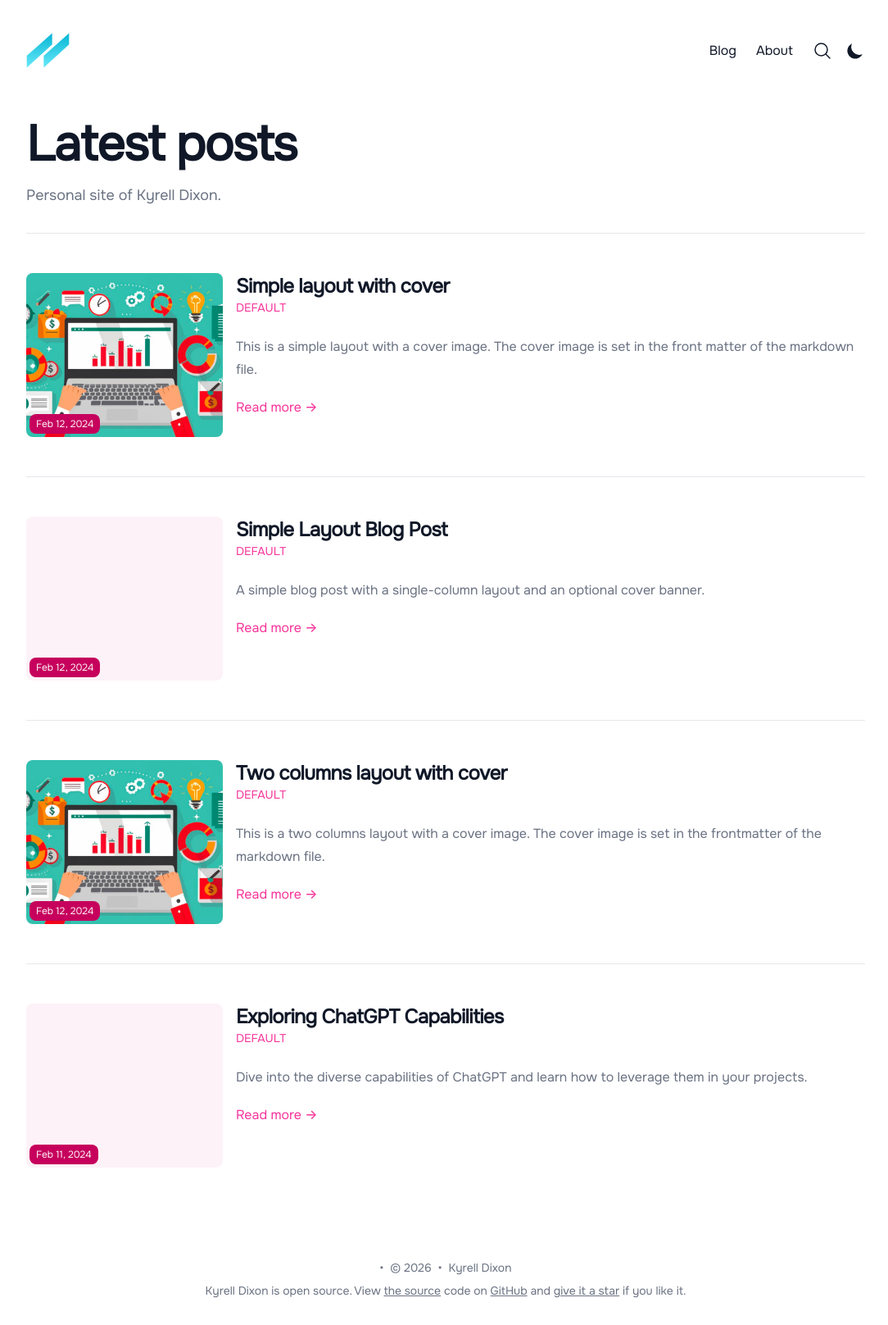
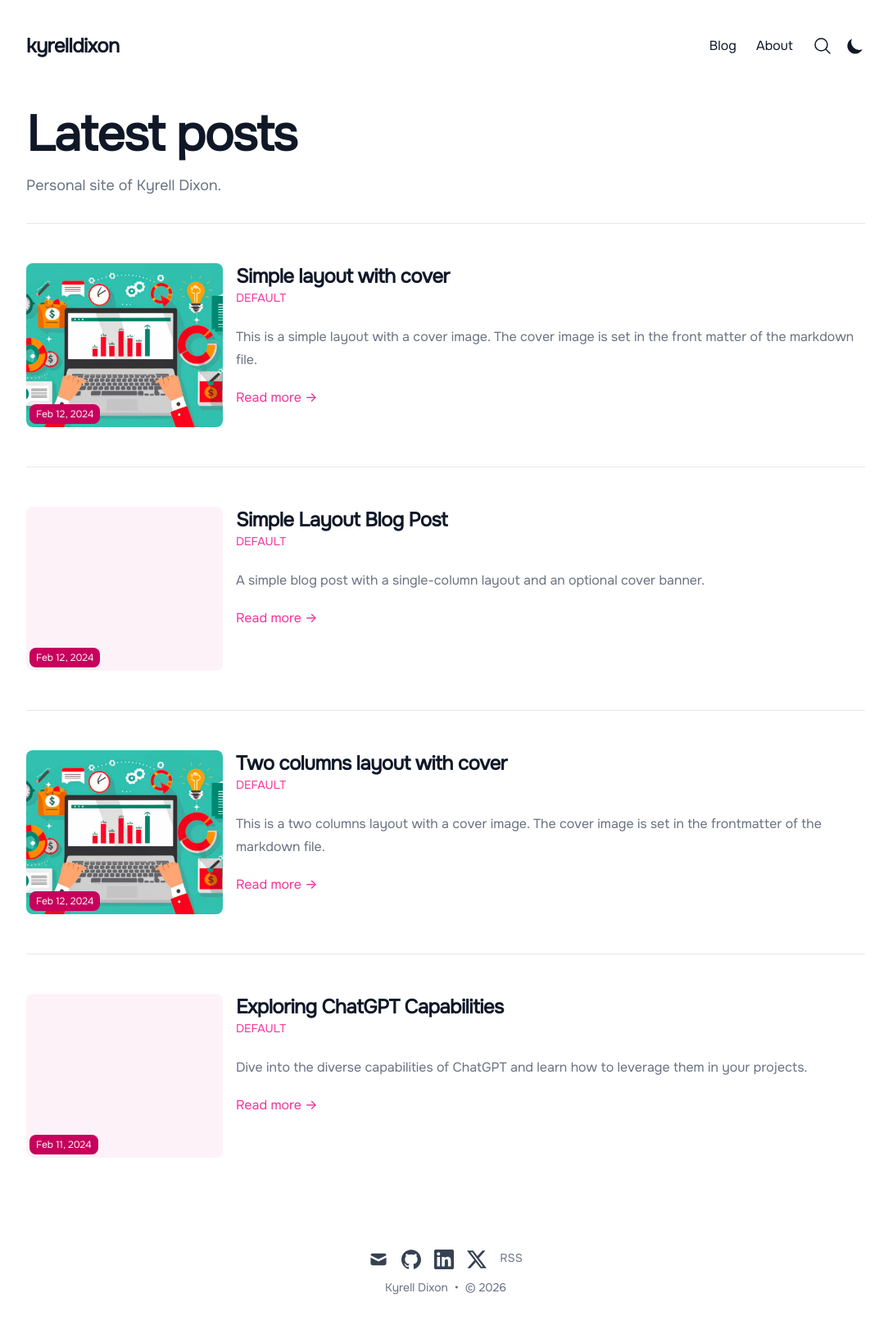
Before and after one commit to kyrelldixon/kyrelldixon.com, an Astro site: page / in a window 1280 px wide. Shown: the whole page at 82% size, without its empty margins (96-1180 px from the left). Built offline with nearby package versions, Linux system fonts and the light colour scheme; Astro itself is replaced by a stand-in of ours; some packages are replaced by stand-ins of ours.

Commit message:
chore: text-mark logo (kyrelldixon), Footer with X/LinkedIn/GitHub/Mail/RSS

```diff
--- a/src/components/Footer.astro
+++ b/src/components/Footer.astro
@@ -1,41 +1,33 @@
 ---
-// import SocialIcon from '@/components/social-icons/index.astro'
+import SocialIcon from "@/components/social-icons/index.astro";
 import { SITE_METADATA } from "@/consts";
+import { useTranslations } from "@/i18n";
+import Link from "./Link.astro";
 
 const t = useTranslations();
-
-import { useTranslations } from "@/i18n";
-import Link from "./Link.astro";
 ---
 
 <footer>
-    <div class="mt-16 flex flex-col items-center">
-        <!--<div class="mb-3 flex space-x-4">-->
-        <!--    <SocialIcon kind="mail" href={`mailto:${SITE_METADATA.email}`} size={6}/>-->
-        <!--    <SocialIcon kind="github" href={SITE_METADATA.github} size={6}/>-->
-        <!--    <SocialIcon kind="facebook" href={SITE_METADATA.facebook} size={6}/>-->
-        <!--    <SocialIcon kind="youtube" href={SITE_METADATA.youtube} size={6}/>-->
-        <!--    <SocialIcon kind="linkedin" href={SITE_METADATA.linkedin} size={6}/>-->
-        <!--    <SocialIcon kind="twitter" href={SITE_METADATA.twitter} size={6}/>-->
-        <!--</div>-->
-        <div class="mb-2 flex space-x-2 text-sm text-gray-500 dark:text-gray-400">
-            <!--<Link href="/about">{SITE_METADATA.title}</Link>-->
-            <div>{` • `}</div>
-            <div>{`© ${new Date().getFullYear()}`}</div>
-            <div>{` • `}</div>
-            <Link href="/">{t('siteMetadata.title')}</Link>
-        </div>
-        <div class="mb-8 text-sm text-gray-500 dark:text-gray-400">
-            <Link href={SITE_METADATA.siteRepo}>
-                {t('siteMetadata.title')} {` is open source. `}
-                {` View `}
-                <span class="underline">the source</span>
-                {` code on `}
-                <span class="underline">GitHub</span>
-                {` and `}
-                <span class="underline">give it a star</span>
-                {` if you like it.`}
-            </Link>
-        </div>
+  <div class="mt-16 flex flex-col items-center">
+    <div class="mb-3 flex space-x-4">
+      <SocialIcon kind="mail" href={`mailto:${SITE_METADATA.email}`} size={6} />
+      <SocialIcon kind="github" href={SITE_METADATA.github} size={6} />
+      <SocialIcon kind="linkedin" href={SITE_METADATA.linkedin} size={6} />
+      <SocialIcon kind="twitter" href={SITE_METADATA.twitter} size={6} />
+      <Link
+        href="/rss.xml"
+        class="text-sm text-gray-500 transition hover:text-gray-600 dark:text-gray-200 dark:hover:text-primary-400"
+        aria-label="RSS feed"
+      >
+        RSS
+      </Link>
     </div>
+    <div
+      class="mb-8 flex space-x-2 text-sm text-gray-500 dark:text-gray-400"
+    >
+      <Link href="/">{t("siteMetadata.title")}</Link>
+      <div>{` • `}</div>
+      <div>{`© ${new Date().getFullYear()}`}</div>
+    </div>
+  </div>
 </footer>
--- a/src/components/Logo.astro
+++ b/src/components/Logo.astro
@@ -1,15 +1,16 @@
 ---
-import { Image } from "astro:assets";
-import LogoImage from "@/assets/logo.svg";
-import { useTranslations } from "@/i18n";
+type Props = {
+  class?: string;
+};
 
-const t = useTranslations();
+const { class: className } = Astro.props;
 ---
 
-<Image
-  src={LogoImage}
-  alt={t("siteMetadata.title")}
-  widths={[40, 80]}
-  sizes={`(max-width: 640px) 40px, 80px`}
-  loading="eager"
-/>
+<span
+  class:list={[
+    "text-xl md:text-2xl font-bold tracking-tight text-gray-900 dark:text-gray-100",
+    className,
+  ]}
+>
+  kyrelldixon
+</span>
--- a/src/consts.ts
+++ b/src/consts.ts
@@ -8,6 +8,10 @@ export const SITE_METADATA = {
   siteUrl: "https://kyrelldixon.com/",
   siteRepo: "https://github.com/kyrelldixon/kyrelldixon.com",
   robots: "index, follow", // Options: index, noindex, follow, nofollow
+  email: "kyrell@kyrelldixon.com",
+  github: "https://github.com/kyrelldixon",
+  linkedin: "https://www.linkedin.com/in/kyrelldixon",
+  twitter: "https://x.com/kyrelldixon",
 
   // These are not supported yet
   analytics: {
```
